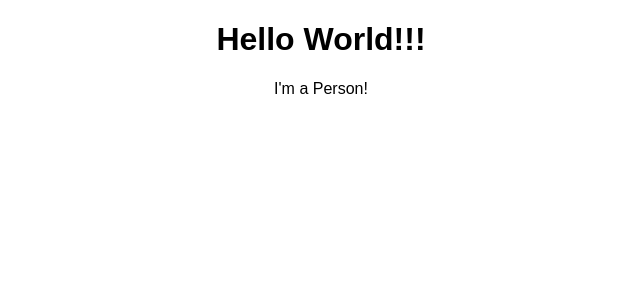
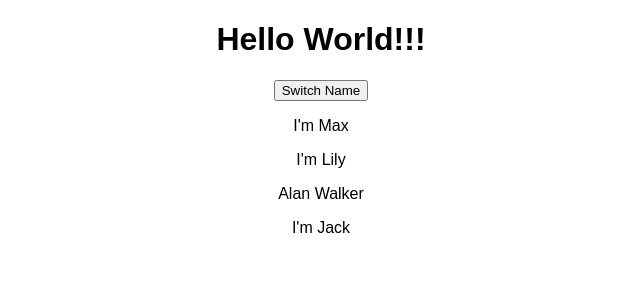
Before and after one commit to CoderBit/react-complete-guide, a React (Create React App) app: page / in a window 1280 px wide. Shown: the top 300 px of the page, without its empty margins (319-959 px from the left). Built offline with nearby package versions, Linux system fonts and the light colour scheme.

Commit message:
manipulating the state

```diff
--- a/src/App.js
+++ b/src/App.js
@@ -3,11 +3,33 @@ import './App.css';
 import Person from './Person/Person';
 
 class App extends Component {
+
+  state = {
+    persons: [
+      {name: 'Max'},
+      {name: 'Lily'},
+      {name: 'Jack'},
+    ]
+  }
+
+  switchNameHandler = () => {
+    this.setState({
+      persons: [
+        {name: 'Maximiliam'},
+        {name: 'Lily'},
+        {name: 'Jack'},
+      ]
+    })
+  }
+
   render() {
     return (
       <div className="App">
         <h1>Hello World!!!</h1>
-        <Person/>
+        <button onClick={this.switchNameHandler}>Switch Name</button>
+        <Person name={this.state.persons[0].name} />
+        <Person name={this.state.persons[1].name}>Alan Walker</Person>
+        <Person name={this.state.persons[2].name} />
       </div>
     );
   }
--- a/src/Person/Person.js
+++ b/src/Person/Person.js
@@ -1,7 +1,23 @@
-import React from 'react';
+import React from "react";
 
-const person = () => {
-  return <p>I'm a Person!</p>
+// Function based component creation
+const person = (props) => {
+  return (
+    <div>
+      <p>I'm {props.name}</p>
+      <p>{props.children}</p>
+    </div>
+  )
+};
+
+
+// Class based component creation
+/*
+class person extends Component {
+  render() {
+    return <p>I'm {this.props.name} from class based component.</p>;
+  }
 }
+*/
 
 export default person;
```
